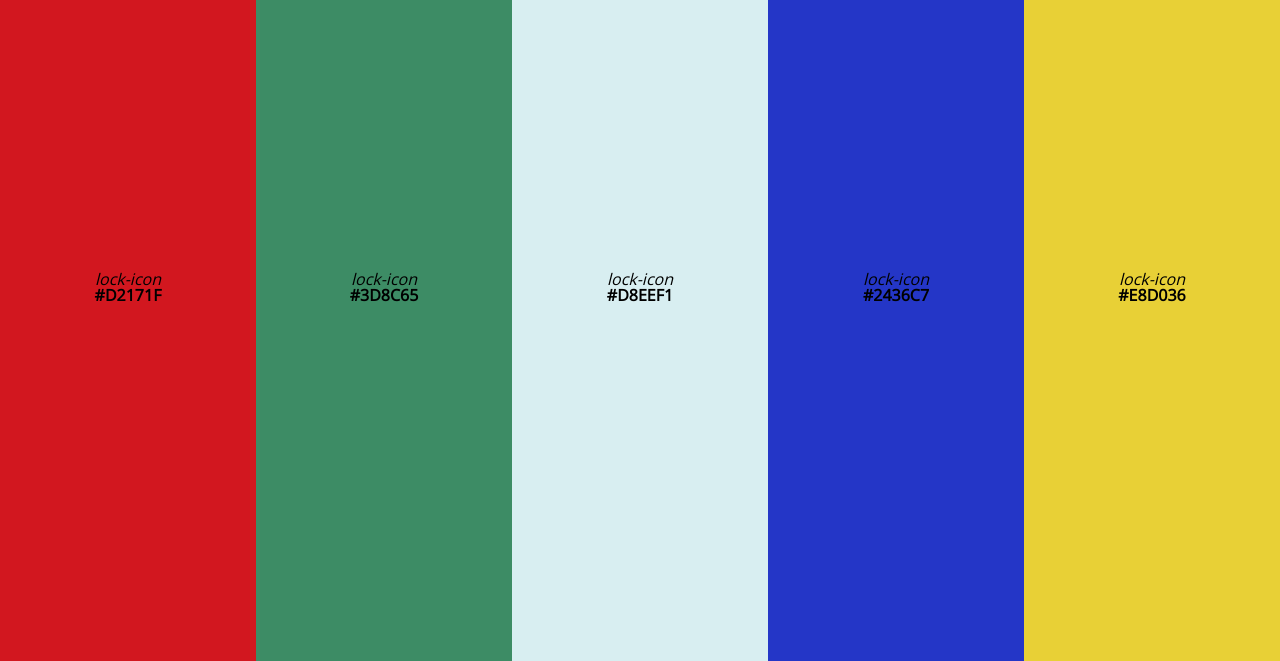
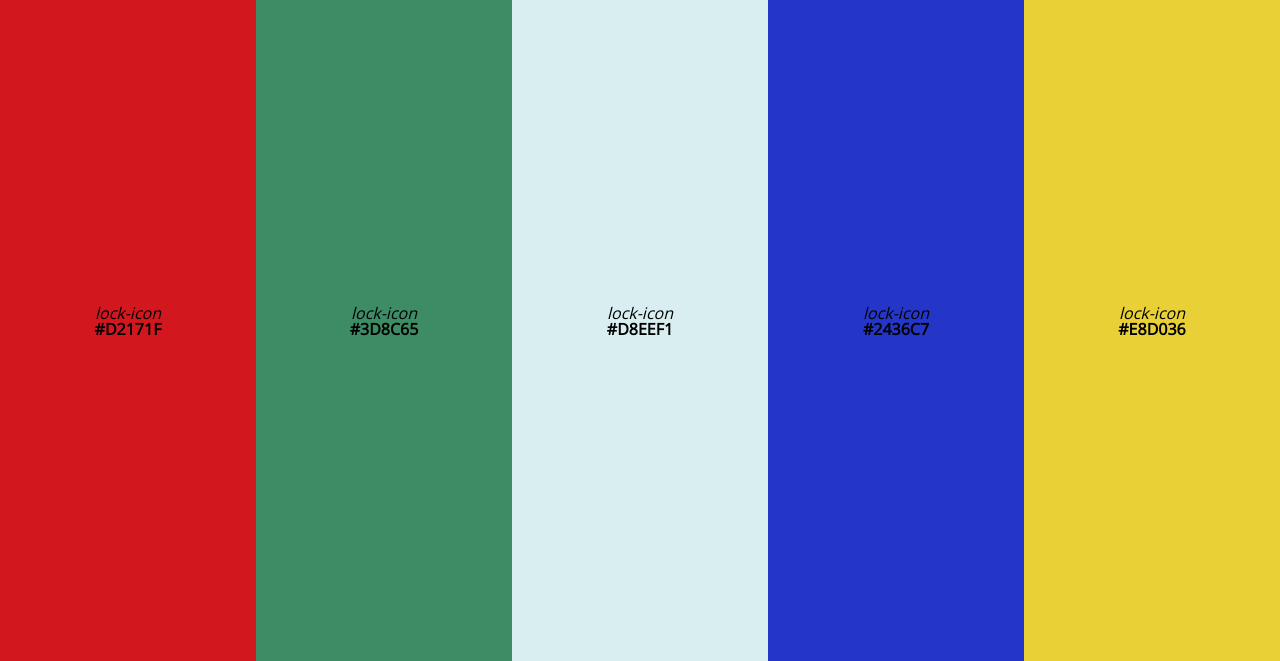
Before and after one commit to rennmatthewp/pallet-picker, a website: page public/index.html in a window 1280 px wide. Shown: the part 139-800 px from the top of the page. Drawn offline with nearby package versions, Linux system fonts and the light colour scheme.

Commit message:
removes color-info wrapper div and associated style rules

```diff
--- a/public/index.html
+++ b/public/index.html
@@ -29,35 +29,25 @@
   </header>
   <main>
     <section class="blocks-container">
-      <div class="color-block block-0" >
-        <div class="color-info">
+      <div class="color-block block-0">
         <i class='lock-icon' id=0>lock-icon</i>
         <b class="block-0-hex">#000</b>
       </div>
-      </div>
-      <div class="color-block block-1" >
-        <div class="color-info">
+      <div class="color-block block-1">
         <i class='lock-icon' id=1>lock-icon</i>
         <b class="block-1-hex">#000</b>
       </div>
-      </div>
-      <div class="color-block block-2" >
-        <div class="color-info">
+      <div class="color-block block-2">
         <i class='lock-icon' id=2>lock-icon</i>
         <b class="block-2-hex">#000</b>
       </div>
-      </div>
-      <div class="color-block block-3" >
-        <div class="color-info">
+      <div class="color-block block-3">
         <i class='lock-icon' id=3>lock-icon</i>
         <b class="block-3-hex">#000</b>
       </div>
-      </div>
-      <div class="color-block block-4" >
-        <div class="color-info">
+      <div class="color-block block-4">
         <i class='lock-icon' id=4>lock-icon</i>
         <b class="block-4-hex">#000</b>
-        </div>
       </div>
     </section>
   </main>
--- a/public/styles/index.css
+++ b/public/styles/index.css
@@ -38,12 +38,7 @@ main {
   width: 20%;
   height: 100%;
   display: flex;
+  flex-direction: column;
   align-items: center;
+  justify-content: center;
 }
-
-.color-info {
-  height: 100px;
-  width: 100px;
-  margin: 0 auto;
-  text-align: center;
-}
```
Lines whose indentation alone changed are shown as unchanged.
